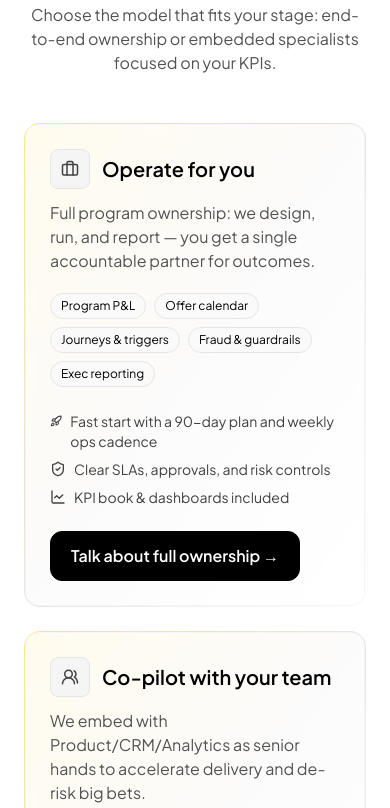
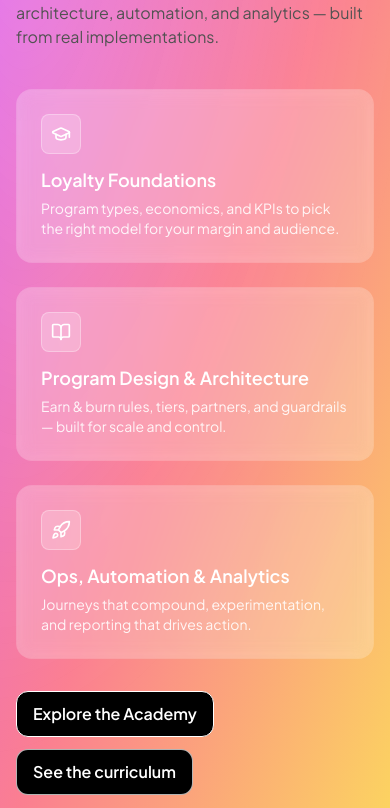
Before and after one commit to Petrusevski/synctrus, a React (Vite) app: page / in a window 390 px wide. Shown: the part 5436-6244 px from the top of the page. Built offline with nearby package versions, Linux system fonts and the light colour scheme.

Commit message:
Add vibrant Academy spotlight section on Home

```diff
--- a/src/pages/Home.tsx
+++ b/src/pages/Home.tsx
@@ -3,7 +3,17 @@ import Section from "../components/ui/Section";
 import Heading from "../components/ui/Heading";
 import { Card, CardBody } from "../components/ui/Card";
 import Button from "../components/ui/Button";
-import { Trophy, Layers, Gift, ShieldCheck, Sparkles, LineChart } from "lucide-react";
+import {
+  Trophy,
+  Layers,
+  Gift,
+  ShieldCheck,
+  Sparkles,
+  LineChart,
+  GraduationCap,
+  BookOpen,
+  Rocket,
+} from "lucide-react";
 import EngagementModes from "../components/EngagementModes";
 import Reveal from "../components/Reveal";
 
@@ -221,8 +231,73 @@ export default function Home() {
         </Section>
       </Reveal>
 
+      {/* ---------- ACADEMY SPOTLIGHT (new) ---------- */}
+      <Reveal delay={160}>
+        <section className="relative isolate overflow-hidden">
+          {/* glow + gradient background */}
+          <div className="absolute inset-0 -z-10">
+            <div className="h-full w-full bg-gradient-to-br from-fuchsia-500 via-rose-400 to-amber-300 opacity-90" />
+            <div className="pointer-events-none absolute -inset-20 blur-3xl opacity-40 bg-[radial-gradient(ellipse_at_top_left,rgba(255,255,255,.6),transparent_60%)] animate-pulse" />
+          </div>
+
+          <Section className="text-white">
+            <Heading
+              kicker="Academy"
+              title="Level up your loyalty craft"
+              subtitle="Free, practical lessons on mechanics, architecture, automation, and analytics — built from real implementations."
+            />
+
+            {/* Feature stripes */}
+            <div className="grid md:grid-cols-3 gap-6">
+              {[
+                {
+                  icon: <GraduationCap className="h-5 w-5" />,
+                  t: "Loyalty Foundations",
+                  d: "Program types, economics, and KPIs to pick the right model for your margin and audience.",
+                },
+                {
+                  icon: <BookOpen className="h-5 w-5" />,
+                  t: "Program Design & Architecture",
+                  d: "Earn & burn rules, tiers, partners, and guardrails — built for scale and control.",
+                },
+                {
+                  icon: <Rocket className="h-5 w-5" />,
+                  t: "Ops, Automation & Analytics",
+                  d: "Journeys that compound, experimentation, and reporting that drives action.",
+                },
+              ].map((x, i) => (
+                <div
+                  key={x.t}
+                  className="rounded-2xl p-[1px] bg-white/20 hover:bg-white/30 transition"
+                  style={{ transitionDelay: `${60 * i}ms` }}
+                >
+                  <div className="rounded-[14px] bg-white/10 backdrop-blur p-6 h-full">
+                    <div className="inline-flex items-center justify-center h-10 w-10 rounded-lg bg-white/20 text-white border border-white/30 mb-3">
+                      {x.icon}
+                    </div>
+                    <h3 className="text-lg font-semibold">{x.t}</h3>
+                    <p className="text-sm text-white/90 mt-1">{x.d}</p>
+                  </div>
+                </div>
+              ))}
+            </div>
+
+            {/* CTA */}
+            <div className="mt-8 flex flex-wrap items-center gap-3">
+              <Button to="/academy" variant="primary" className="!bg-black !border-white hover:!bg-white/10">
+                Explore the Academy
+              </Button>
+              <Button to="/academy" variant="primary" className="!text-white !border-white/70 hover:!bg-white/10">
+                See the curriculum
+              </Button>
+            </div>
+          </Section>
+        </section>
+      </Reveal>
+      {/* ---------- /ACADEMY SPOTLIGHT ---------- */}
+
       {/* Engagement Modes */}
-      <Reveal delay={160}>
+      <Reveal delay={200}>
         <EngagementModes />
       </Reveal>
     </main>
```
